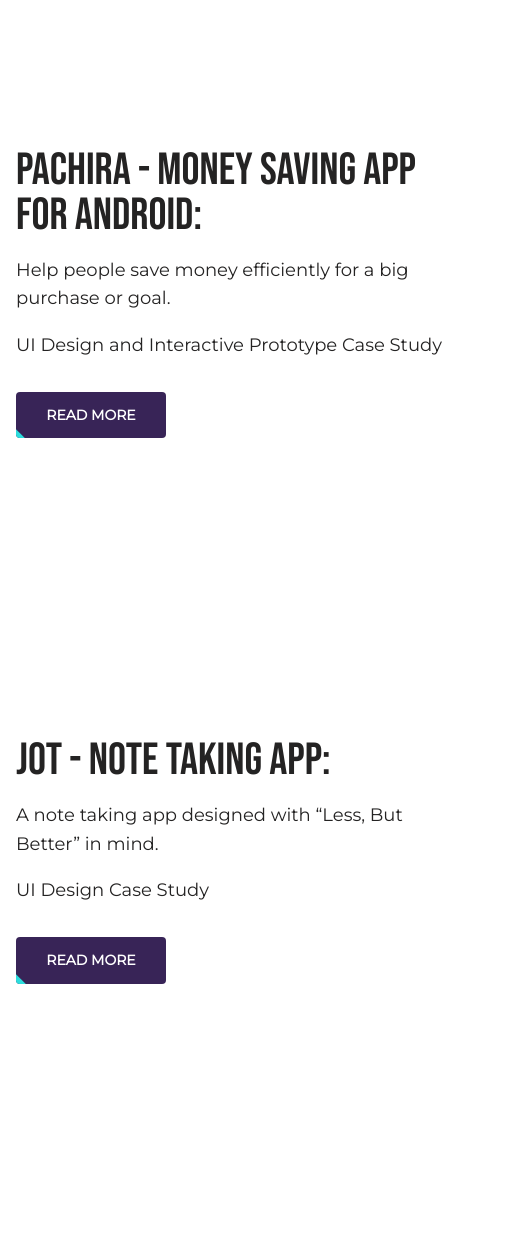
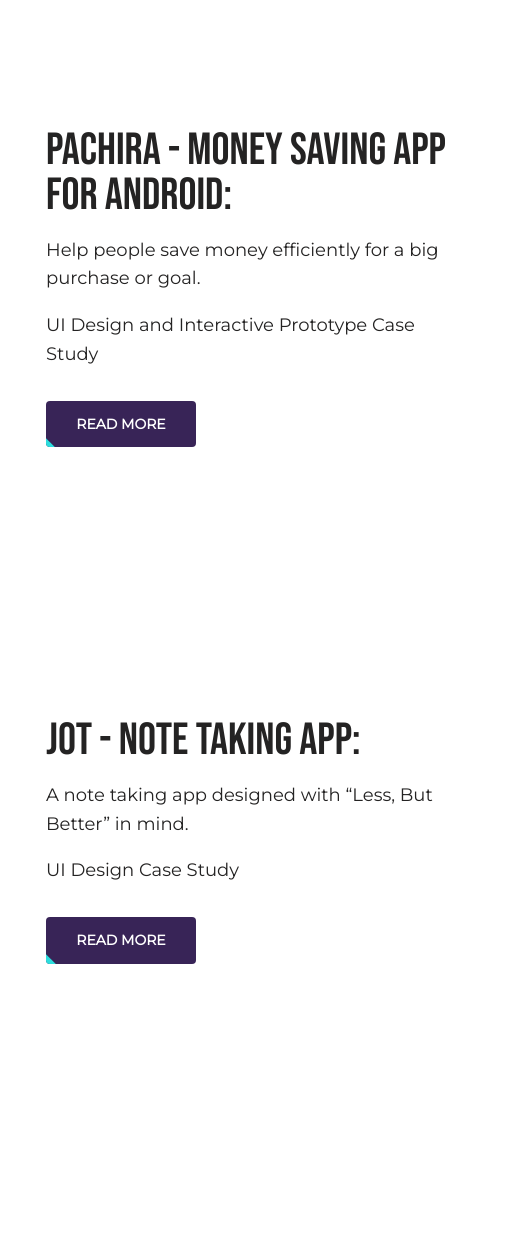
Before and after one commit to lanelorrie/portfolio-website, a plain HTML site: page index.html in a window 1280 px wide. Shown: the part 600-1837 px from the top of the page, 751-1280 px from the left. Drawn offline with nearby package versions, Linux system fonts and the light colour scheme.

Commit message:
Padding fix for projects and removal of Skype

```diff
--- a/css/style.css
+++ b/css/style.css
@@ -665,6 +665,11 @@ Medium devices (641px and larger)
     padding: 10px;
   }
 
+  .projects {
+    padding: 0 0 0 30px;
+    margin-top: -20px;
+  }
+
   #story img {
     width: 50%;
     padding: 0px 30px 0px 10px;
--- a/index.html
+++ b/index.html
@@ -75,6 +75,7 @@
           <!--end first column (used for image) -->
           <div class="column col-md-6 col-lg-5">
             <!--open second column (used for text) -->
+            <div class="projects">
               <h3>Pachira - Money Saving App for Android:</h3>
               <!--heading for the project-->
               <p>Help people save money efficiently for a big purchase or goal.</p>
@@ -82,6 +83,7 @@
               <p>UI Design and Interactive Prototype Case Study</p>
               <a href="pachira.html" class="button"><span>READ MORE</span></a>
               <!--button or link label -->
+            </div>
           </div>
           <!--end second column -->
         </div>
@@ -97,6 +99,7 @@
           <!--end first column (used for image) -->
           <div class="column col-md-6 col-lg-5">
             <!--open second column (used for text) -->
+            <div class="projects">
               <h3>Jot - Note Taking App:</h3>
               <!--heading for the project-->
               <p>A note taking app designed with “Less, But Better” in mind.</p>
@@ -104,6 +107,7 @@
               <p>UI Design Case Study</p>
               <a href="jot.html" class="button"><span>READ MORE</span></a>
               <!--button or link label -->
+            </div>
           </div>
           <!--end second column -->
         </div>
@@ -119,6 +123,7 @@
           <!--end first column (used for image) -->
           <div class="column col-md-6 col-lg-5">
             <!--open second column (used for text) -->
+            <div class="projects">
               <h3>Peep - Messenger App:</h3>
               <!--heading for the project-->
               <p>A messenger app reusing designed UI components like: Layer Styles, Buttons and Character Styles.</p>
@@ -126,6 +131,7 @@
               <p>UI Design Case Study</p>
               <a href="peep.html" class="button"><span>READ MORE</span></a>
               <!--button or link label -->
+            </div>
           </div>
           <!--end second column -->
         </div>
@@ -141,6 +147,7 @@
           <!--end first column (used for image) -->
           <div class="column col-md-6 col-lg-5">
             <!--open second column (used for text) -->
+            <div class="projects">
               <h3>Teascape - iOS and Android Tea Store App:</h3>
               <!--heading for the project-->
               <p>Teascape is an easy-to-use mobile app designed for tea enthusiasts to purchase their teas, view steeping recommendations and timers.</p>
@@ -148,6 +155,7 @@
               <p>UI Design Case Study</p>
               <a href="teascape.html" class="button"><span>READ MORE</span></a>
               <!--button or link label -->
+            </div>
           </div>
           <!--end second column -->
         </div>
@@ -165,7 +173,6 @@
         <p>
           <a href="mailto:lanelorrie90@gmail.com" class="button contact"><span>Email Me</span></a>
         </p>
-        <p>Or you can Skype me at <a href="skype:live:.cid.8e169415639ea04b"><span>Lorrie Lane</span></a></p>
         <div>
           <!--Social Media Layout and Placeholders -->
           <ul class="socials">
```
Also changed, not shown: about.html (+0 -1 lines), jot.html (+0 -1 lines), pachira.html (+0 -1 lines), peep.html (+0 -1 lines), teascape.html (+0 -1 lines). Lines whose indentation alone changed are shown as unchanged.
